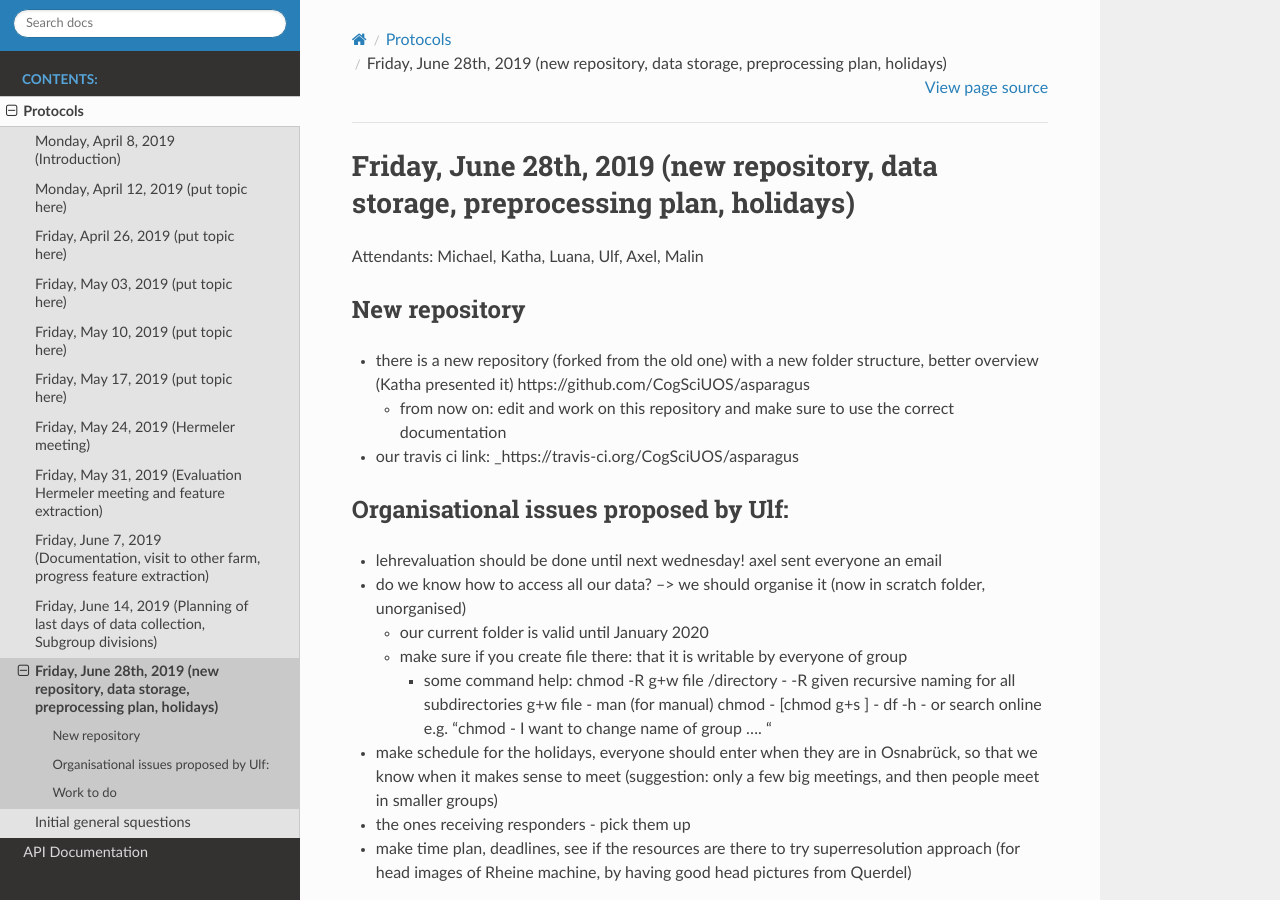
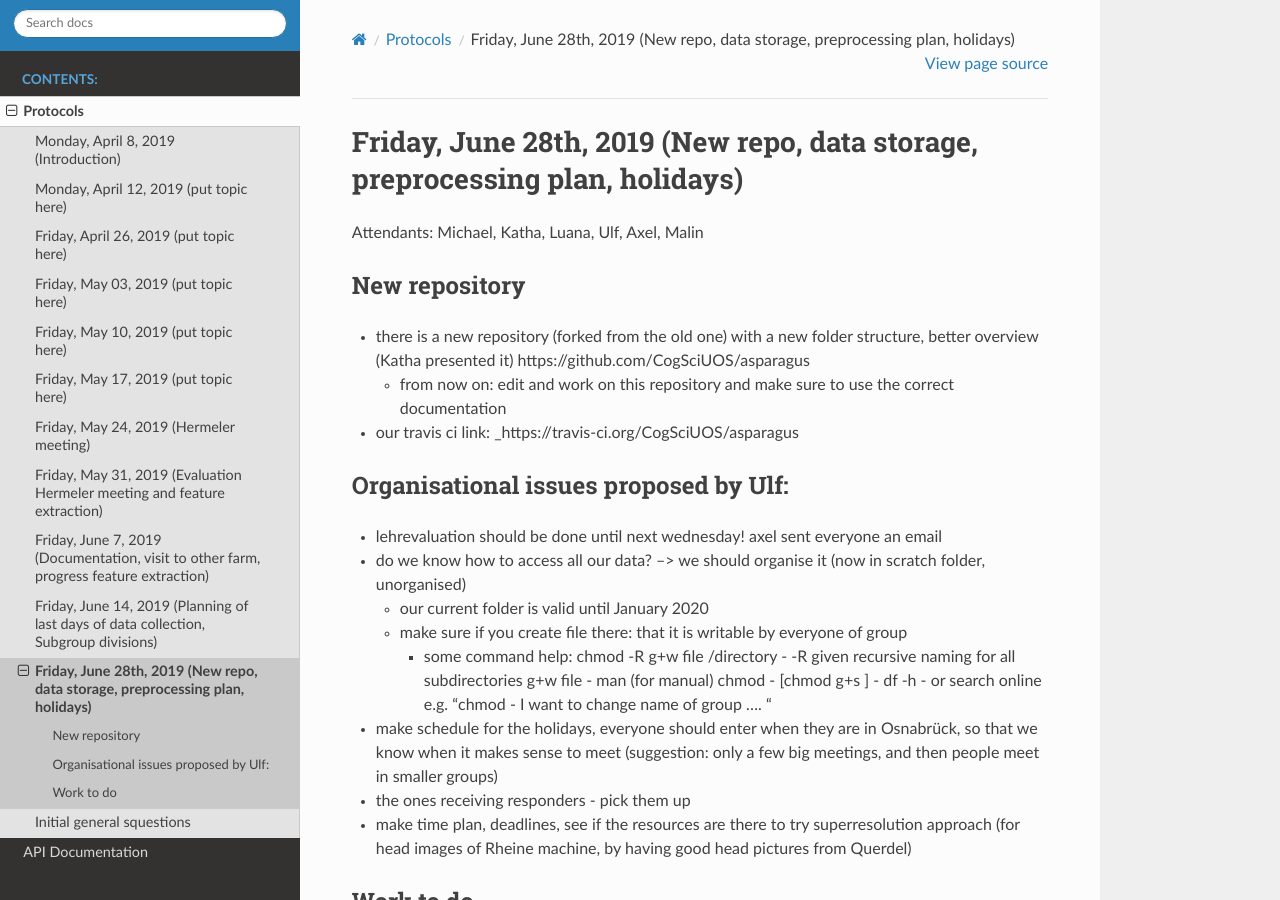
Before and after one commit to CogSciUOS/asparagus, a Sphinx documentation site: the page built from docs/protocols/protocol_19_06_28.md, in a window 1280 px wide and 900 px high. Built offline with Sphinx 7.4.7 and the Read the Docs theme 2.0.0, drawn with Linux system fonts in a browser that asks for light colours; the version number could not be read and is left out.

Commit message:
shortened header

```diff
--- a/docs/protocols/protocol_19_06_28.md
+++ b/docs/protocols/protocol_19_06_28.md
@@ -1,4 +1,4 @@
-# Friday, June 28th, 2019 (new repository, data storage, preprocessing plan, holidays)
+# Friday, June 28th, 2019 (New repo, data storage, preprocessing plan, holidays)
 
 Attendants: Michael, Katha, Luana, Ulf, Axel, Malin
 
```
